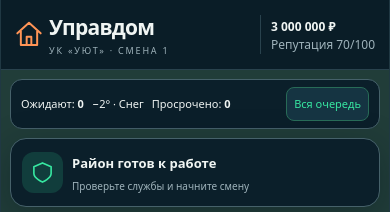
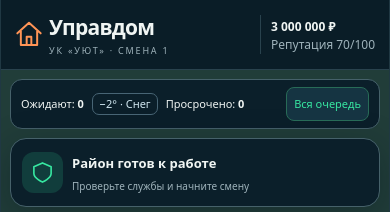
Before and after one commit to fowov2-jpg/-, a website with bundled scripts: page web/index.html in a window 390 px wide. Shown: the top 212 px of the page. Built offline with nearby package versions, Linux system fonts and the light colour scheme.

Commit message:
style: mobile road-condition weather chip

```diff
--- a/web/style.css
+++ b/web/style.css
@@ -46,3 +46,7 @@
   #mapView .zoom{top:180px}
   .district{display:none}
 }
+
+/* Road-condition HUD: visible on narrow Android screens where header weather hides. */
+.dispatch-summary .weather-chip{color:#d0e6f0;padding:2px 6px;border:1px solid #486575;border-radius:7px;font-variant-numeric:tabular-nums}
+@media(max-width:500px){.dispatch-summary .weather-chip{font-size:11px}}
```
